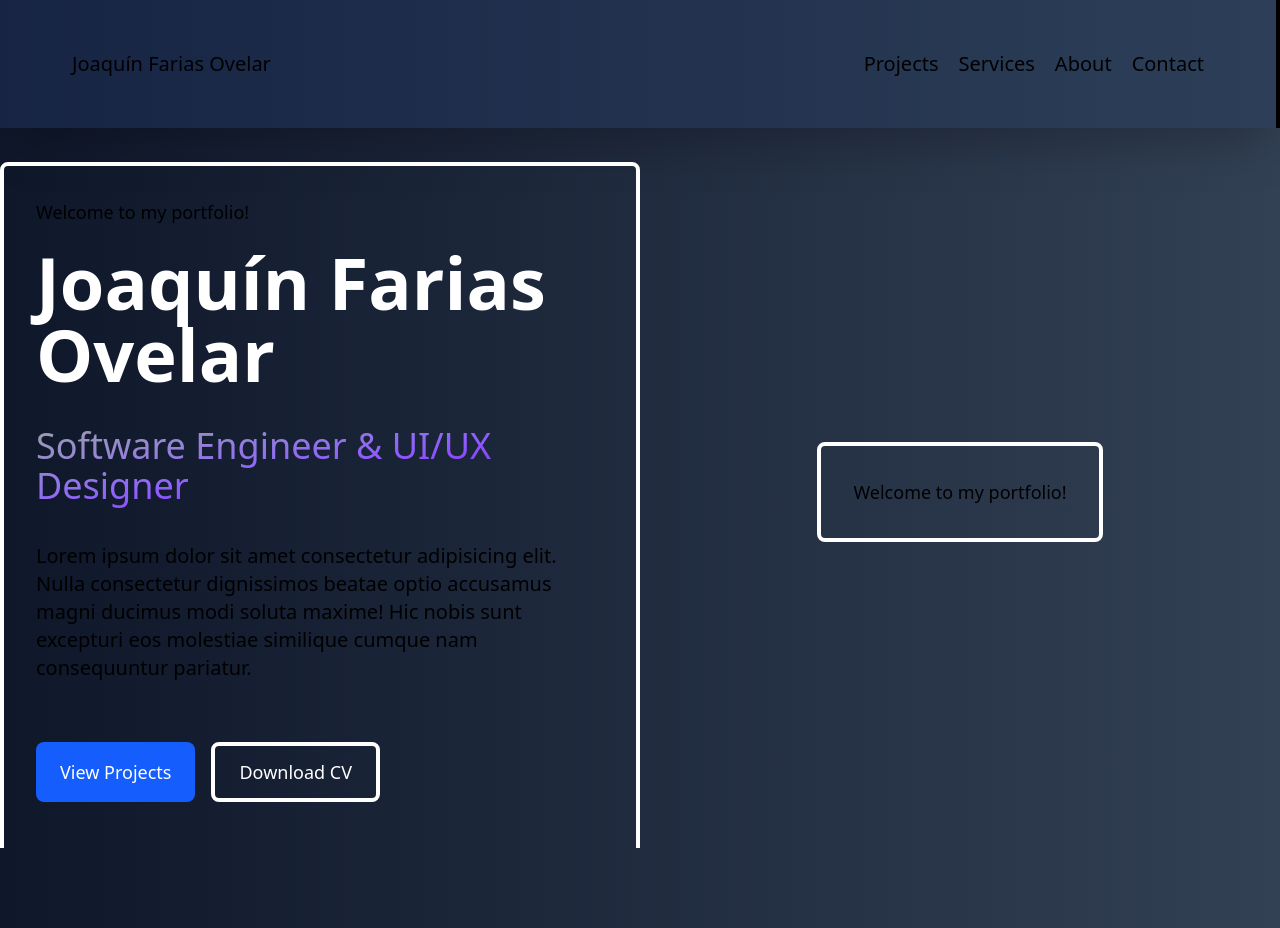
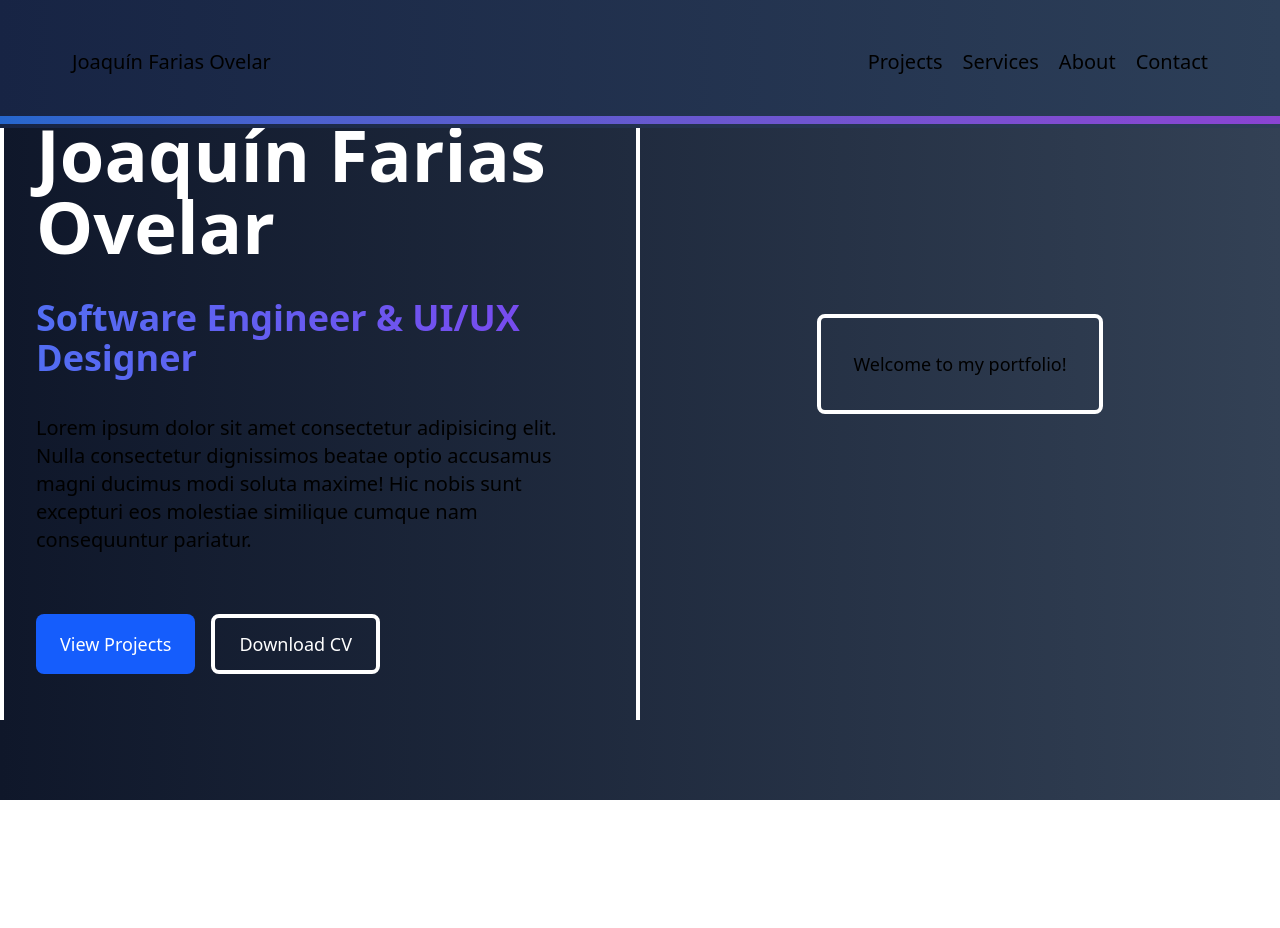
Before and after one commit to Joaco-art/Portfolio, a React (Vite) app: page / in a window 1280 px wide. After the commit the page ends 800 px from the top, so only its background shows below. Built offline with nearby package versions, Linux system fonts and the light colour scheme.

Commit message:
Animations

```diff
--- a/src/components/Card.jsx
+++ b/src/components/Card.jsx
@@ -1,13 +1,12 @@
+import './global.css';
 
-
-function Card(card) {
+export default function Card(card) {
     return (
-            <div className="flex flex-col w-md h-96 border-4 border-white p-8 mt-20 rounded-lg">
-            <h3 className="text-3xl font-bold text-white mb-4">{card.type}</h3>
-            <p className="text-lg max-w-[75ch] mb-5">{card.desc}</p>
+        <div className="relative w-fit">
+            <div className="card-border-animation flex flex-col bg-gray-800 p-4 rounded-xl shadow-lg w-2xs h-44 justify-around">
+                <h3 className="text-2xl font-semibold text-white">{card.type}</h3>
+                <p className="text-md text-gray-300">{card.desc}</p>
             </div>
-
-
+        </div>
     );
 }
-export default Card;
--- a/src/components/Hero.jsx
+++ b/src/components/Hero.jsx
@@ -1,40 +1,76 @@
-
+import { motion } from "framer-motion";
 
 function Hero() {
+    const containerVariants = {
+        hidden: { scale: 10, opacity: 0 },
+        visible: {
+            scale: 1,
+            opacity: 1,
+            transition: {
+                duration: 0.3,
+                ease: "easeOut",
+                when: "beforeChildren",
+                staggerChildren: 0.2,
+            },
+        },
+    };
+
+    const childVariants = {
+        hidden: { scale: 3, opacity: 0 },
+        visible: { scale: 1, opacity: 1, transition: { duration: 0.8, ease: "easeOut" } },
+    };
+
     return (
-        <section className="flex flex-row snap-start h-[90%] w-screen overflow-hidden">
-
-        <div className="flex flex-col items-center justify-center h-[90%] w-[50%]">
-
-
-            <div className="flex flex-col gap-5 border-4 border-white p-8 mt-32 rounded-lg">
-
-            <p className="text-lg">Welcome to my portfolio!</p>
-            <h1 className="text-7xl font-bold text-white mb-4">Joaquín Farias Ovelar</h1>
-            <p className="text-4xl bg-gradient-to-tl from-slate-800 via-violet-500 to-zinc-400 bg-clip-text text-transparent pb-4">Software Engineer & UI/UX Designer</p>
-            <p className="text-xl max-w-[75ch] mb-10">Lorem ipsum dolor sit amet consectetur adipisicing elit. Nulla consectetur dignissimos beatae optio accusamus magni ducimus modi soluta maxime! Hic nobis sunt excepturi eos molestiae similique cumque nam consequuntur pariatur.</p>
-            <p className="flex flex-row gap-4 text-lg text-gray-300 mb-8">
+        <motion.section
+            className="flex flex-row snap-start h-[90%] w-screen overflow-hidden"
+            variants={containerVariants}
+            initial="hidden"
+            animate="visible"
+        >
+            <motion.div
+                className="flex flex-col items-center justify-center h-[90%] w-[50%]"
+                variants={childVariants}
+            >
+                <motion.div
+                    className="flex flex-col gap-5 border-4 border-white p-8 mt-32 rounded-lg"
+                    variants={childVariants}
+                >
+                    <motion.p className="text-lg font-semibold" variants={childVariants}>
+                        Welcome to my portfolio!
+                    </motion.p>
+                    <motion.h1 className="text-7xl font-bold text-white mb-4" variants={childVariants}>
+                        Joaquín Farias Ovelar
+                    </motion.h1>
+                    <motion.p className="text-4xl font-bold animated-gradient-text pb-4" variants={childVariants}>
+                        Software Engineer & UI/UX Designer
+                    </motion.p>
+                    <motion.p className="text-xl max-w-[75ch] mb-10" variants={childVariants}>
+                        Lorem ipsum dolor sit amet consectetur adipisicing elit. Nulla consectetur dignissimos beatae optio accusamus magni ducimus modi soluta maxime! Hic nobis sunt excepturi eos molestiae similique cumque nam consequuntur pariatur.
+                    </motion.p>
+                    <motion.div className="flex flex-row gap-4 text-lg text-gray-300 mb-8" variants={childVariants}>
                         <button className="px-6 py-3 bg-blue-600 text-white rounded-lg hover:bg-blue-700 transition duration-300">
                             View Projects
                         </button>
-            <button className="px-6 py-3 bg-transparent border-4  border-white text-white rounded-lg hover:bg-blue-700 transition duration-500 hover:scale-105">
+                        <button className="px-6 py-3 bg-transparent border-4 border-white text-white rounded-lg hover:bg-blue-700 transition duration-500 hover:scale-105">
                             Download CV
                         </button>
-            </p>
+                    </motion.div>
+                </motion.div>
+            </motion.div>
 
-            </div>
-
-        </div>
-
-            <div className="flex flex-col items-center justify-center h-[90%] w-[50%]">
-
-                <div className="            border-4 border-white p-8 mt-20 rounded-lg">
+            <motion.div
+                className="flex flex-col items-center justify-center h-[90%] w-[50%]"
+                variants={childVariants}
+            >
+                <motion.div
+                    className="border-4 border-white p-8 mt-20 rounded-lg"
+                    variants={childVariants}
+                >
                     <p className="text-lg">Welcome to my portfolio!</p>
-                </div>
-
-            </div>
-
-        </section>
+                </motion.div>
+            </motion.div>
+        </motion.section>
     );
 }
+
 export default Hero;
--- a/src/components/Navbar.jsx
+++ b/src/components/Navbar.jsx
@@ -1,16 +1,40 @@
-
+import { motion } from "framer-motion";
 
 function Navbar(navbarProps) {
+    const navbarVariants = {
+        hidden: { scale: 2.5, opacity: 0 },
+        visible: {
+            scale: 1,
+            opacity: 1,
+            transition: {
+                duration: 0.8,
+                ease: "easeOut"
+            }
+        }
+    };
+
     return (
-        <nav className="bg-gradient-to-r from-[#172444]  to-[#2d3f58] border-r-4 shadow-2xl w-screen h-32 p-8  flex justify-between items-center">
-            <ul className="flex w-screen gap-5 text-xl">
+        <motion.nav
+            className="fixed bg-gradient-to-r from-[#172444] to-[#2d3f58] w-screen h-32 p-8 flex justify-between items-center border-b-4 border-transparent"
+            initial="hidden"
+            animate="visible"
+            variants={navbarVariants}
+        >
+            <motion.div
+                className="absolute bottom-0 left-0 w-full h-2 bg-gradient-to-r from-blue-500 to-purple-500 animate-pulse"
+                initial={{ width: "0%" }}
+                animate={{ width: "100%" }}
+                transition={{ duration: 5, ease: "easeInOut", }}
+            />
+            <ul className="flex w-screen gap-5 text-xl z-10">
                 <li className="mr-auto ml-10">{navbarProps.name}</li>
                 <li>{navbarProps.atr}</li>
                 <li>{navbarProps.atrr}</li>
                 <li>{navbarProps.atrrr}</li>
                 <li className="mr-10">{navbarProps.atrrrr}</li>
             </ul>
-        </nav>
-    )
+        </motion.nav>
+    );
 }
+
 export default Navbar;
--- a/src/components/Services.jsx
+++ b/src/components/Services.jsx
@@ -1,4 +1,5 @@
 import Card from './Card.jsx';
+import './global.css';
 import { motion } from "framer-motion";
 
 
@@ -15,9 +16,9 @@ function Services() {
 
 
 
-        <h2 className="text-6xl font-bold text-white text-center">My Services</h2>
+        <h2 className="text-6xl font-bold text-center animated-gradient-text">My Services</h2>
 
-        <div className="flex flex-row w-full p-5 items-center gap-10">
+        <div className="flex flex-row w-full p-5 items-center gap-10 mt-10">
 
             <Card type="Web Development" desc="Creating responsive and modern websites using the latest technologies." />
             <Card type="UI/UX Design" desc="Designing user-friendly interfaces and experiences that enhance user satisfaction." />
--- a/src/components/SkillsCard.jsx
+++ b/src/components/SkillsCard.jsx
@@ -1,13 +1,35 @@
 
 
-export default function skillsCard(skills) {
+export default function SkillsCard({ type, status, desc, color }) {
+
+    const getProgressWidth = (status) => {
+    switch (status) {
+        case 'Beginner':
+            return '30%';
+        case 'Intermediate':
+            return '60%';
+        case 'Advanced':
+            return '90%';
+        case 'Expert':
+            return '100%';
+        default:
+            return '0%';
+    }
+};
+    const width = getProgressWidth(status);
+
     return (
-            <div className="flex flex-col w-md h-96 border-4 border-white p-8 mt-20 rounded-lg">
-            <h3 className="text-3xl font-bold text-white mb-4">{skills.type}</h3>
-            <p className="pb-12">{skills.status}</p>
-            <p className="text-lg max-w-[75ch] mb-5">{skills.desc}</p>
+        <div className="bg-gray-800 p-6 rounded-xl shadow-lg w-xl">
+            <h3 className="text-4xl font-bold mb-2">{type}</h3>
+            <p className="text-xl font-medium text-gray-300 mb-2">{status}</p>
+
+            {/* Progress bar */}
+            <div className="w-[60%] bg-gray-200 rounded-full h-2.5 mb-4 dark:bg-gray-700">
+                <div className="h-2.5 rounded-full"style={{ width, backgroundColor: color }}></div>
             </div>
 
 
+            <p className="text-base text-gray-400 mt-10">{desc}</p>
+        </div>
     );
 }
--- /dev/null
+++ b/src/components/global.css
@@ -0,0 +1,46 @@
+.card-border-animation {
+  position: relative;
+  z-index: 0;
+  border-radius: 0.75rem; /* rounded-xl */
+  overflow: hidden;
+}
+
+.card-border-animation::before {
+  content: "";
+  position: absolute;
+  inset: 0;
+  padding: 2px;
+  border-radius: inherit;
+  background: linear-gradient(270deg, #9333ea, #3b82f6, #10b981, #9333ea);
+  background-size: 600% 600%;
+  animation: animate-border 5s linear infinite;
+  z-index: -1;
+  mask:
+    linear-gradient(#fff 0 0) content-box,
+    linear-gradient(#fff 0 0);
+  -webkit-mask:
+    linear-gradient(#fff 0 0) content-box,
+    linear-gradient(#fff 0 0);
+  mask-composite: exclude;
+  -webkit-mask-composite: destination-out;
+}
+
+@keyframes animate-border {
+  0% {
+    background-position: 0% 50%;
+  }
+  50% {
+    background-position: 100% 50%;
+  }
+  100% {
+    background-position: 0% 50%;
+  }
+}
+
+.animated-gradient-text {
+  background: linear-gradient(270deg, #9333ea, #3b82f6, #10b981, #9333ea);
+  background-size: 600% 600%;
+  -webkit-background-clip: text;
+  -webkit-text-fill-color: transparent;
+  animation: animate-border 10s linear infinite;
+}
```
Also changed, not shown: src/components/Backend.jsx (+22 -14 lines), src/components/Frontend.jsx (+21 -13 lines), src/index.css (+73 -0 lines). Lines whose indentation alone changed are shown as unchanged.
